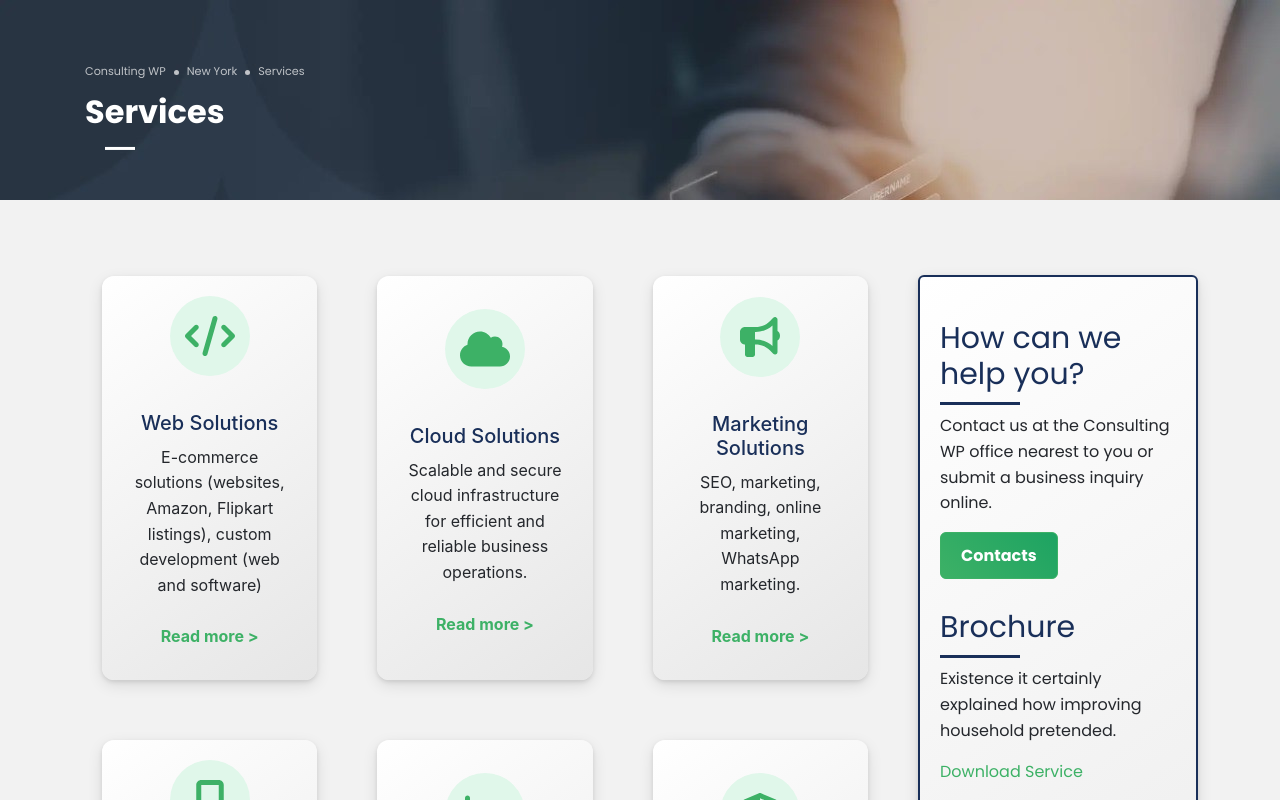
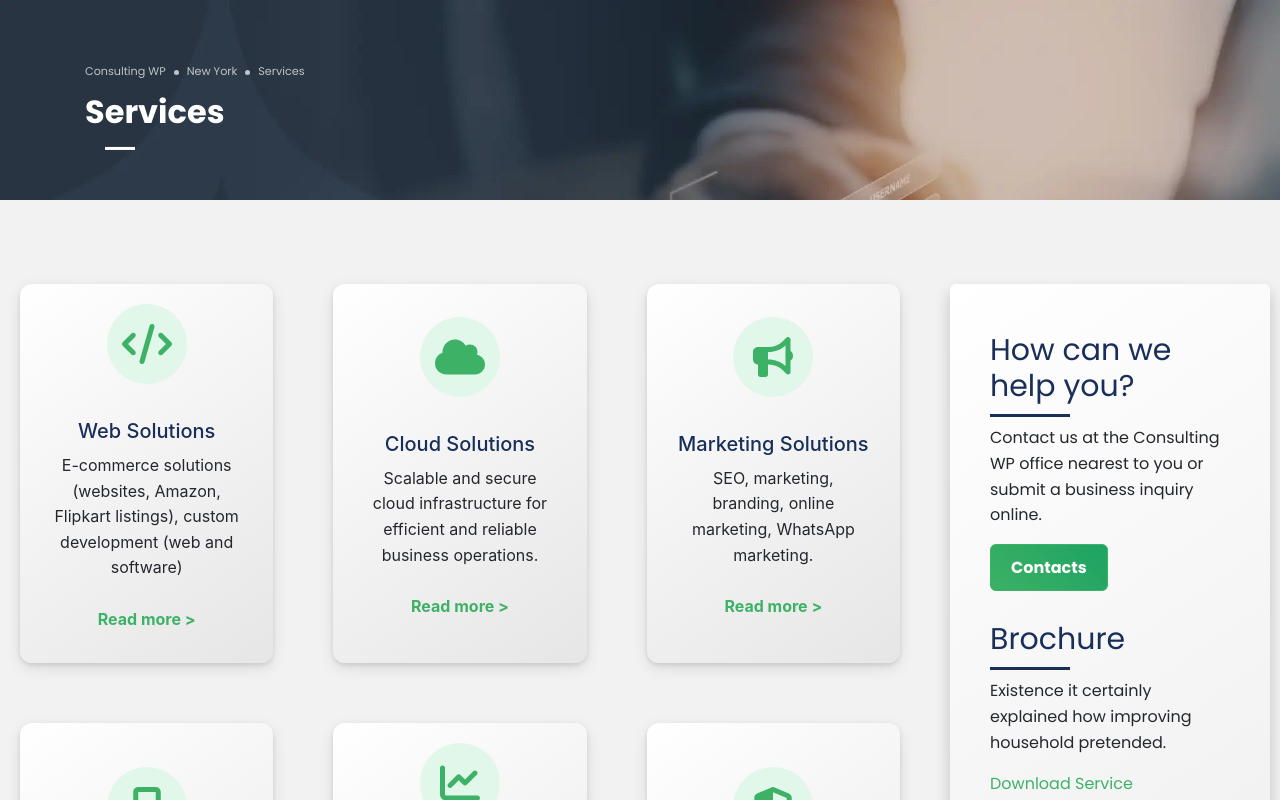
Before and after one commit to varshiniI3/services, a React (Create React App) app in the folder app/: page / in a window 1280 px wide. Shown: the top 800 px of the page. Built offline with nearby package versions, Linux system fonts and the light colour scheme.

Commit message:
paddind adj2

```diff
--- a/app/src/components/ServicesGrid.css
+++ b/app/src/components/ServicesGrid.css
@@ -1,4 +1,3 @@
-/* src/ServicesGrid.css */
 @import url('https://fonts.googleapis.com/css2?family=Poppins:wght@400;600&display=swap');
 
 body {
@@ -26,36 +25,8 @@ a:hover {
 
 .services-page {
   width: 100%;
-  /* margin: 0 auto; */
   padding-top: 5%;
   padding-bottom: 5%;
-}
-
-.container{
-  justify-content: left;
-}
-
-.breadcrumbs {
-  height: 250px;
-  display: flex;
-  align-items: center;
-  justify-content: center;
-  font-size: 1.2em;
-  background-color: #F2F2F2; /* Page BG Color */
-  padding: 0 20px;
-  margin-bottom: 20px;
-}
-
-.section {
-  height: 500px;
-  padding-top: 5%;
-  padding-bottom: 5%;
-  background-color: #F2F2F2; /* Page BG Color */
-  margin-bottom: 20px;
-}
-
-.alternate-section {
-  background-color: #192F59; /* Secondary Color */
 }
 
 .content {
@@ -72,6 +43,8 @@ a:hover {
 
 .sidebar {
   flex: 1;
+  margin-left: 20px; /* Space between services-list and sidebar */
+  margin-right: 20px;
 }
 
 .contact {
@@ -118,6 +91,15 @@ a:hover {
     padding-top: 20px;
     padding-bottom: 20px;
   }
+
+  .services-list {
+    grid-template-columns: repeat(2, 1fr); /* Two cards per row */
+  }
+
+  .sidebar {
+    flex: 1;
+    margin-left: 20px; /* Maintain space between services-list and sidebar */
+  }
 }
 
 @media (max-width: 768px) {
@@ -130,7 +112,8 @@ a:hover {
   }
 
   .sidebar {
-    margin-left: 0;
+    margin-left: 0; /* Remove left margin for sidebar */
+    width: 100%;
   }
 
   .hero-section {
@@ -154,6 +137,15 @@ a:hover {
   .section {
     padding-top: 10px;
     padding-bottom: 10px;
+  }
+
+  .sidebar {
+    margin-left: 0; /* Remove left margin for sidebar */
+    width: 100%;
+  }
+
+  .content {
+    flex-direction: column;
   }
 }
 
@@ -180,4 +172,13 @@ a:hover {
     grid-template-columns: 1fr; /* Single column on smallest screens */
     gap: 10px; /* Smaller gap between items */
   }
+
+  .sidebar {
+    margin-left: 0; /* Remove left margin for sidebar */
+    width: 100%;
+  }
+
+  .content {
+    flex-direction: column;
+  }
 }
--- a/app/src/components/ServicesGrid.js
+++ b/app/src/components/ServicesGrid.js
@@ -1,4 +1,3 @@
-
 // import React from 'react';
 // import ServiceCard from './ServiceCard';
 // import Sidebar from './Sidebar';
@@ -12,7 +11,7 @@
 //   {
 //     title: "Web Solutions",
 //     description: "E-commerce solutions (websites, Amazon, Flipkart listings), custom development (web and software)",
-//     icon: <FontAwesomeIcon icon={faCode} />
+//     icon:  <FontAwesomeIcon icon={faCode} />
 //   },
 //   {
 //     title: "Cloud Solutions",
@@ -61,8 +60,6 @@
 //     <Header />
 //     <div className="container">
 //       <div className="services-page">
-//         <div className="services-header">
-//         </div>
 //         <div className="content">
 //           <div className="services-list">
 //             {services.map((service, index) => (
@@ -74,9 +71,9 @@
 //               />
 //             ))}
 //           </div>
-//           <Sidebar />
 //         </div>
 //       </div>
+//       <Sidebar />
 //     </div>
 //     <Footer />
 //   </>
@@ -147,7 +144,6 @@ const services = [
 const ServicesGrid = () => (
   <>
     <Header />
-    <div className="container">
     <div className="services-page">
       <div className="content">
         <div className="services-list">
@@ -160,9 +156,8 @@ const ServicesGrid = () => (
             />
           ))}
         </div>
+        <Sidebar />
       </div>
-        </div>
-      <Sidebar />
     </div>
     <Footer />
   </>
--- a/app/src/components/Sidebar.css
+++ b/app/src/components/Sidebar.css
@@ -11,7 +11,8 @@
     margin-left: 30px;
     background: linear-gradient(145deg, #fff, #e6e6e6);
     margin-bottom: 30px;
-    margin-top: 75px;
+    margin-right: 10px;
+    margin-top: 20px;
     padding: 20px;
     padding-top: 3%;
     padding-bottom: 3%;
@@ -19,9 +20,9 @@
     font-family: 'Poppins', sans-serif;
     font-size: 16px; /* Body text */
     line-height: 1.6;
-    border: 2px solid #192F59; /* Thicker border */
+    /* border: 2px solid #192F59; Thicker border */
     border-radius: 6px;
-    box-shadow: 0 5px 15px #0000001a, 0 2px 4px #0000001a;
+    box-shadow: 0 8px 16px rgba(0, 0, 0, 0.2);
     width: 25%; /* Adjust the width as needed */
     min-width: 280px; /* Minimum width to ensure readability */
 }
@@ -105,8 +106,17 @@
     margin-top: 10px; /* Adjust the margin as needed */
     /* margin-bottom: 10px; */
 }
-.contact-section,.brochure-section,.benefits-section{
+
+.contact-section{
     padding-bottom: 10px;
+    padding-top: 10px;
+}
+
+.brochure-section{
+    padding-bottom: 10px;
+    padding-top: 10px;
+}
+.benefits-section {
     padding-top: 10px;
 }
 
@@ -119,6 +129,8 @@
 
     .sidebar-container {
         width: 90%; /* Adjust width for smaller screens */
+        margin-left: 0;
+        margin-right: 0;
     }
 
     .main-content {
@@ -128,7 +140,7 @@
 
 @media (max-width: 768px) {
     .sidebar-container {
-        width: 80%; /* Full width on smaller screens */
+        width: 100%; /* Full width on smaller screens */
         margin-left: 0;
         margin-right: 0;
     }
@@ -149,6 +161,9 @@
 
     .sidebar-container {
         font-size: 14px; /* Smaller font size */
+        width: 100%; /* Full width on smaller screens */
+        margin-left: 0;
+        margin-right: 0;
     }
 
     .sidebar h2 {
@@ -171,6 +186,10 @@
         width: 40px; /* Smaller images */
         height: 40px; /* Smaller images */
     }
+
+    .main-content {
+        width: 100%;
+    }
 }
 
 @media (max-width: 480px) {
@@ -190,4 +209,14 @@
         width: 35px; /* Smaller images */
         height: 35px; /* Smaller images */
     }
+
+    .sidebar-container {
+        width: 90%; /* Full width on smaller screens */
+        margin-left: 20px;
+        margin-right: 0;
+    }
+
+    .main-content {
+        width: 100%;
+    }
 }
```
Lines whose indentation alone changed are shown as unchanged.
